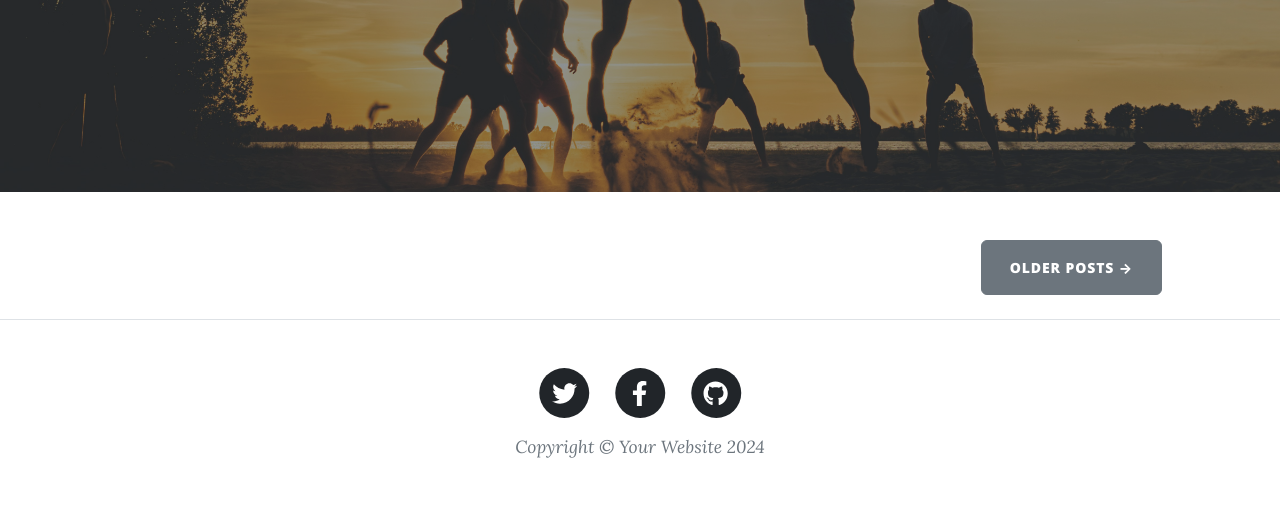
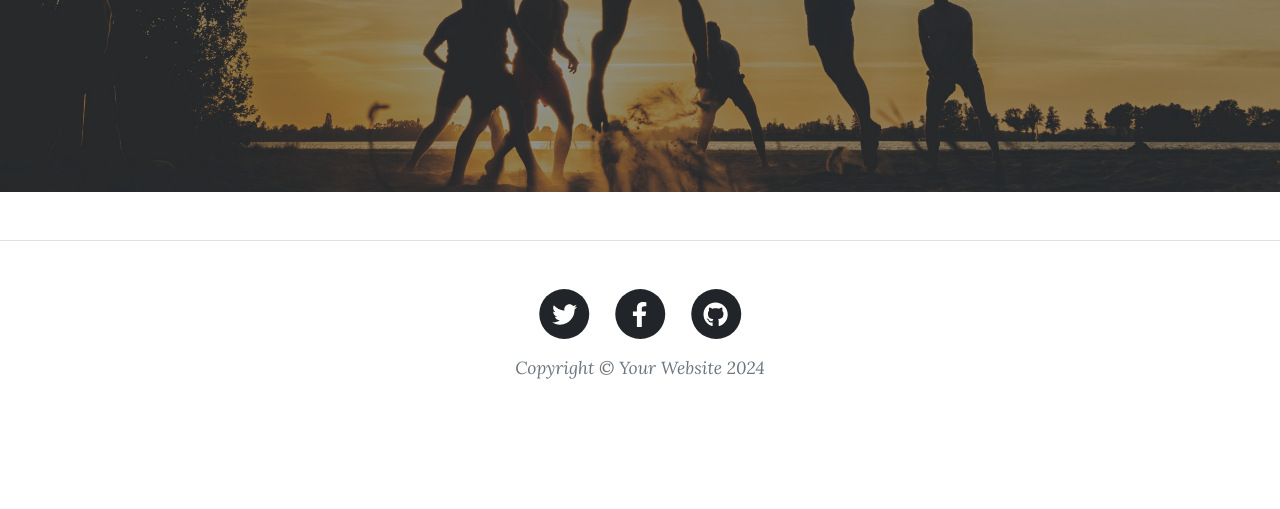
Before and after one commit to johnnydiggincode/johnny-blogs, a Flask app: page / in a window 1280 px wide. Shown: the part 436-945 px from the top of the page. After the commit the page ends 815 px from the top, so only its background shows below. Run offline with Flask 3, Linux system fonts and the light colour scheme; data that the repository does not hold is empty; some libraries are stand-ins or nearby versions.

Commit message:
Remove 'older posts' from home page

```diff
--- a/templates/index.html
+++ b/templates/index.html
@@ -60,9 +60,9 @@
       </div>
 
       <!-- Pager-->
-      <div class="d-flex justify-content-end mb-4">
-        <a class="btn btn-secondary text-uppercase" href="#!">Older Posts →</a>
-      </div>
+<!--      <div class="d-flex justify-content-end mb-4">-->
+<!--        <a class="btn btn-secondary text-uppercase" href="#!">Older Posts →</a>-->
+<!--      </div>-->
     </div>
   </div>
 </div>
```
